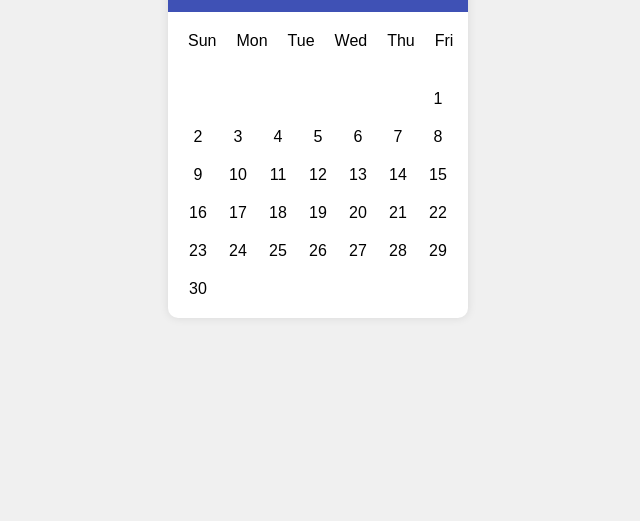
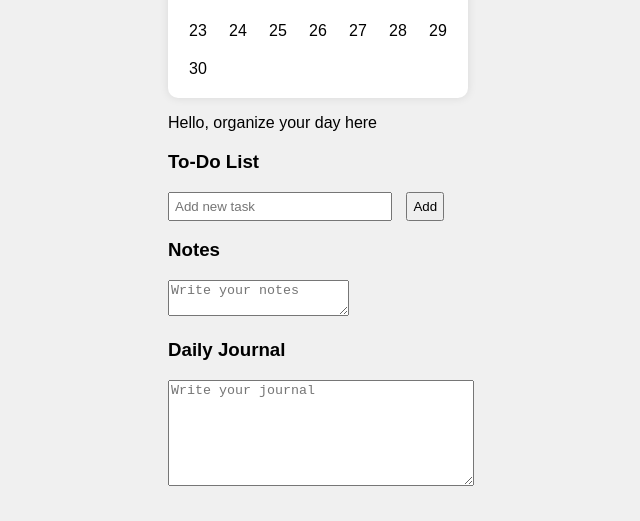
Before and after one commit to praveen11-co/Calendar, a plain HTML site: page index.html in a window 1280 px wide. Shown: the part 279-800 px from the top of the page, without its empty margins (322-962 px from the left). Drawn offline with Linux system fonts and the light colour scheme.

Commit message:
Update index.html

```diff
--- a/index.html
+++ b/index.html
@@ -3,36 +3,60 @@
 <head>
     <meta charset="UTF-8">
     <meta name="viewport" content="width=device-width, initial-scale=1.0">
-    <title>Modern Calendar</title>
+    <title>Calendar App</title>
     <link rel="stylesheet" href="styles.css">
 </head>
 <body>
-    <div id="calendar">
-        <div id="header">
-            <button id="prev">&lt;</button>
-            <h2 id="month-year"></h2>
-            <button id="next">&gt;</button>
+    <div class="container">
+        <div id="calendar-section" class="section">
+            <div id="calendar">
+                <!-- Calendar content (generated dynamically) -->
+                <div id="header">
+                    <button id="prev">&lt;</button>
+                    <h2 id="month-year"></h2>
+                    <button id="next">&gt;</button>
+                </div>
+                <div id="days"></div>
+                <div id="dates"></div>
+            </div>
         </div>
-        <div id="days">
-            <div>Sun</div>
-            <div>Mon</div>
-            <div>Tue</div>
-            <div>Wed</div>
-            <div>Thu</div>
-            <div>Fri</div>
-            <div>Sat</div>
+        <div id="main-menu-section" class="section">
+            <div class="sub-section">
+                <p>Hello, organize your day here</p>
+            </div>
+            <div id="date-clock" class="sub-section">
+                <div id="date-display"></div>
+                <div id="digital-clock"></div>
+            </div>
+            <div id="todo-list-container" class="sub-section">
+                <h3>To-Do List</h3>
+                <ul id="todo-list">
+                    <!-- To-Do list items (generated dynamically) -->
+                </ul>
+                <div id="new-todo-container">
+                    <input type="text" id="new-todo" placeholder="Add new task">
+                    <button id="add-todo">Add</button>
+                </div>
+            </div>
         </div>
-        <div id="dates"></div>
+        <div id="todo-section" class="section">
+            <div class="sub-section" id="notes-section">
+                <h3>Notes</h3>
+                <textarea id="notes" placeholder="Write your notes"></textarea>
+            </div>
+            <div class="sub-section" id="journal-section">
+                <h3>Daily Journal</h3>
+                <textarea id="journal" placeholder="Write your journal"></textarea>
+            </div>
+        </div>
     </div>
 
-    <div id="modal" class="hidden">
+    <div id="modal">
         <div id="modal-content">
             <span id="close">&times;</span>
-            <h2 id="selected-date"></h2>
-            <textarea id="journal" placeholder="Write your daily journal here..."></textarea>
-            <ul id="todo-list"></ul>
-            <input type="text" id="new-todo" placeholder="New To-Do">
-            <button id="add-todo">Add To-Do</button>
+            <h2 id="modal-date"></h2>
+            <textarea id="modal-notes" placeholder="Write notes for this date"></textarea>
+            <button id="save-notes">Save Notes</button>
         </div>
     </div>
 
```
